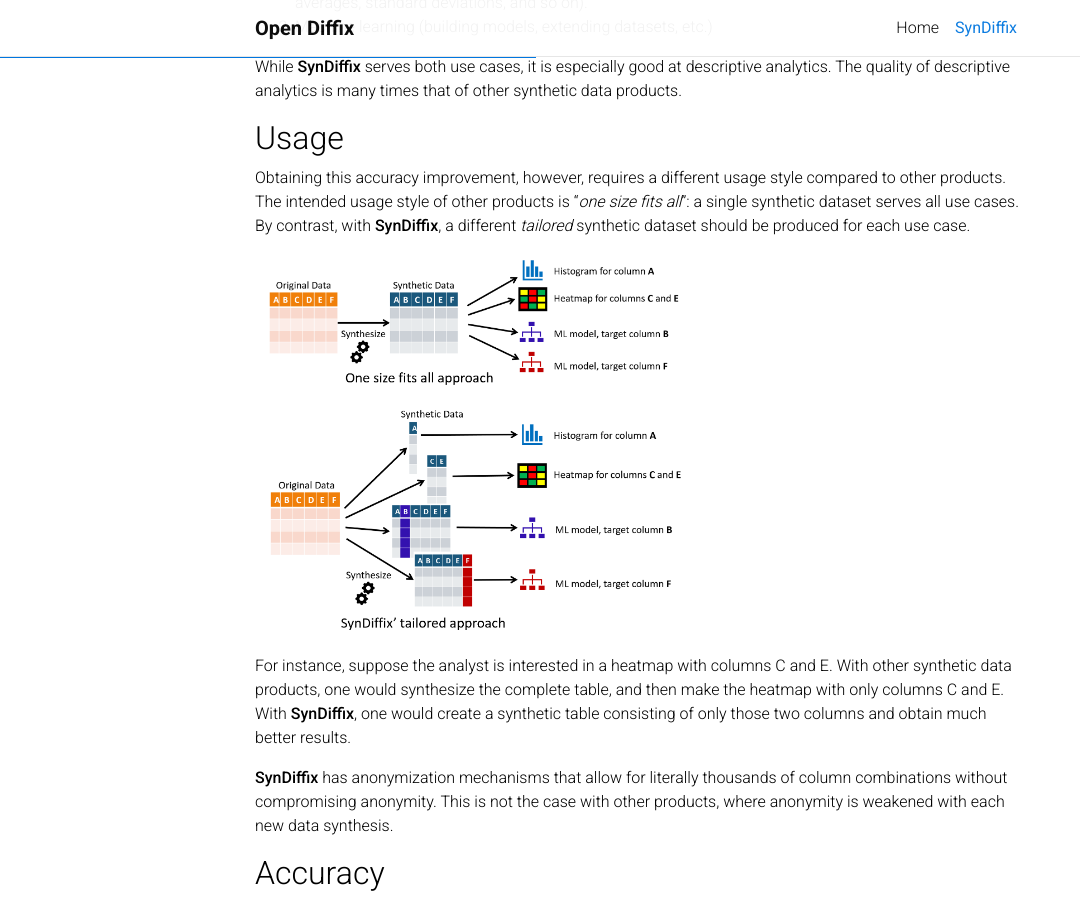
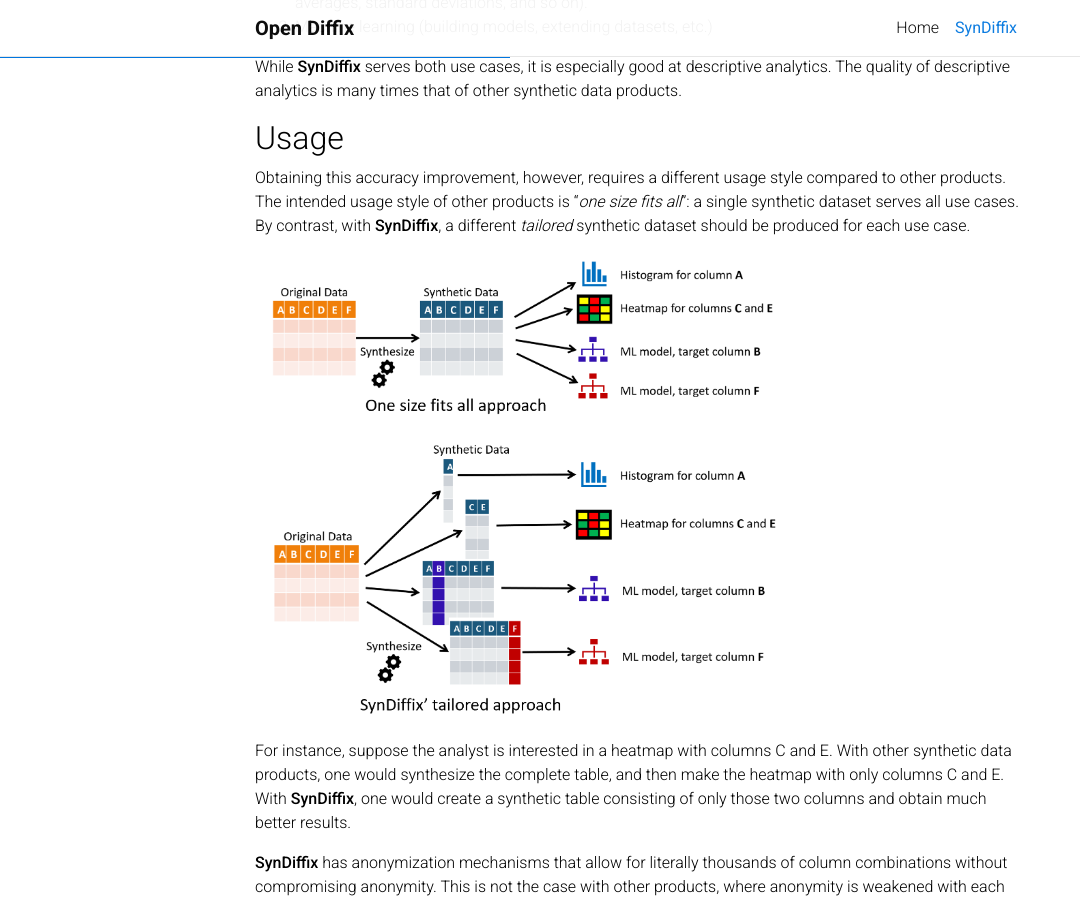
Before and after one commit to diffix/diffix.github.io, a Jekyll site: the page built from _pages/syndiffix.md, in a window 1280 px wide and 900 px high, scrolled down 699 px. Shown: the whole window, without its empty margins (0-1080 px from the left). Built offline with Jekyll 4.4.1, drawn with Linux system fonts in a browser that asks for light colours; comment, search, counter and statistics services are not loaded; a style sheet for code colours, icons or effects is not loaded.

Commit message:
Update syndiffix.md

```diff
--- a/_pages/syndiffix.md
+++ b/_pages/syndiffix.md
@@ -35,7 +35,7 @@
 
 Obtaining this accuracy improvement, however, requires a different usage style compared to other products. The intended usage style of other products is "*one size fits all*": a single synthetic dataset serves all use cases. By contrast, with **SynDiffix**, a different *tailored* synthetic dataset should be produced for each use case.
 
-{% include image.html src="/assets/img/usage.png" alt="SynDiffix usage style" max_width="450px" %}
+{% include image.html src="/assets/img/usage.png" alt="SynDiffix usage style" max_width="550px" %}
 
 For instance, suppose the analyst is interested in a heatmap with columns C and E. With other synthetic data products, one would synthesize the complete table, and then make the heatmap with only columns C and E. With **SynDiffix**, one would create a synthetic table consisting of only those two columns and obtain much better results.
 
```
